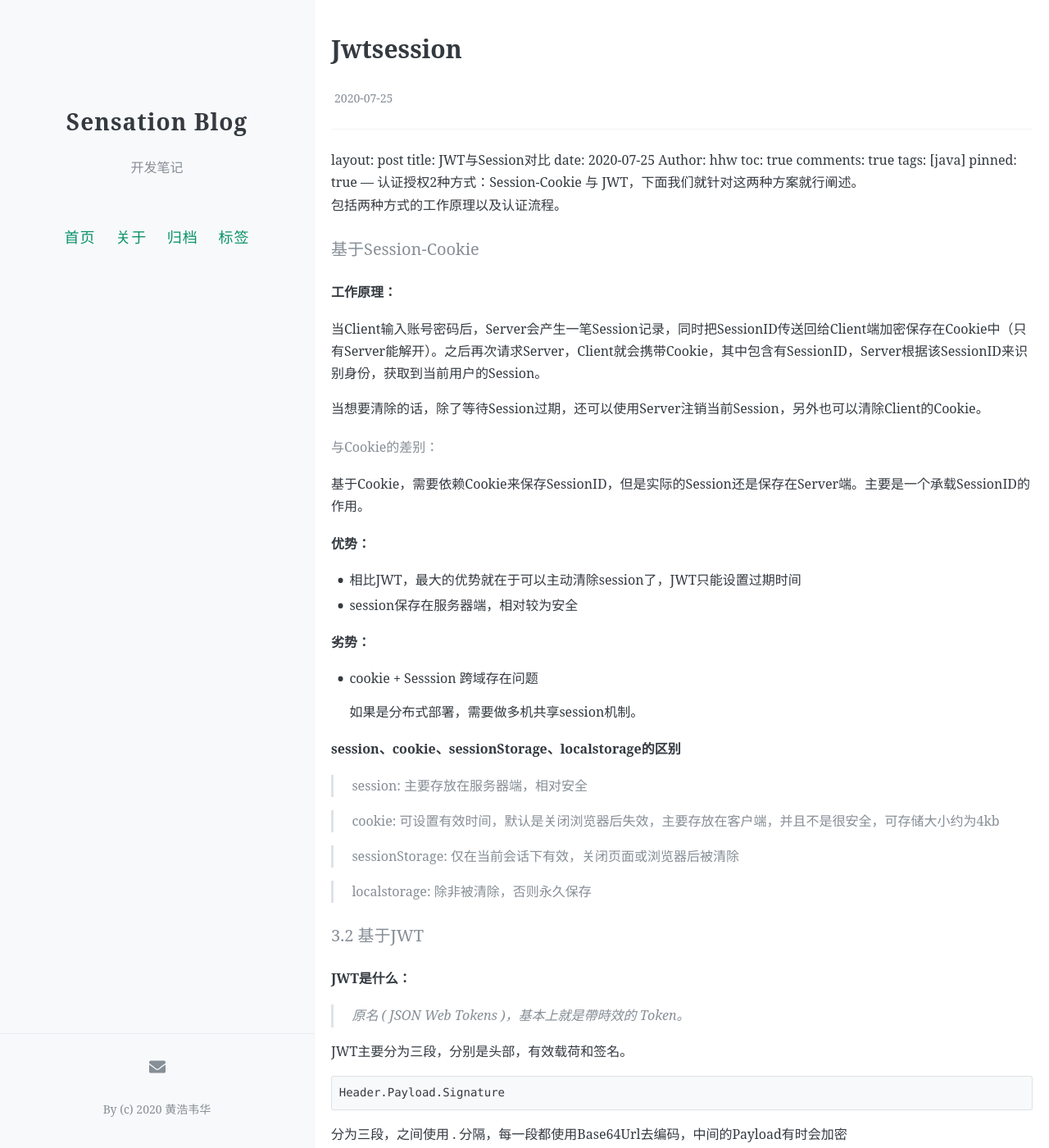
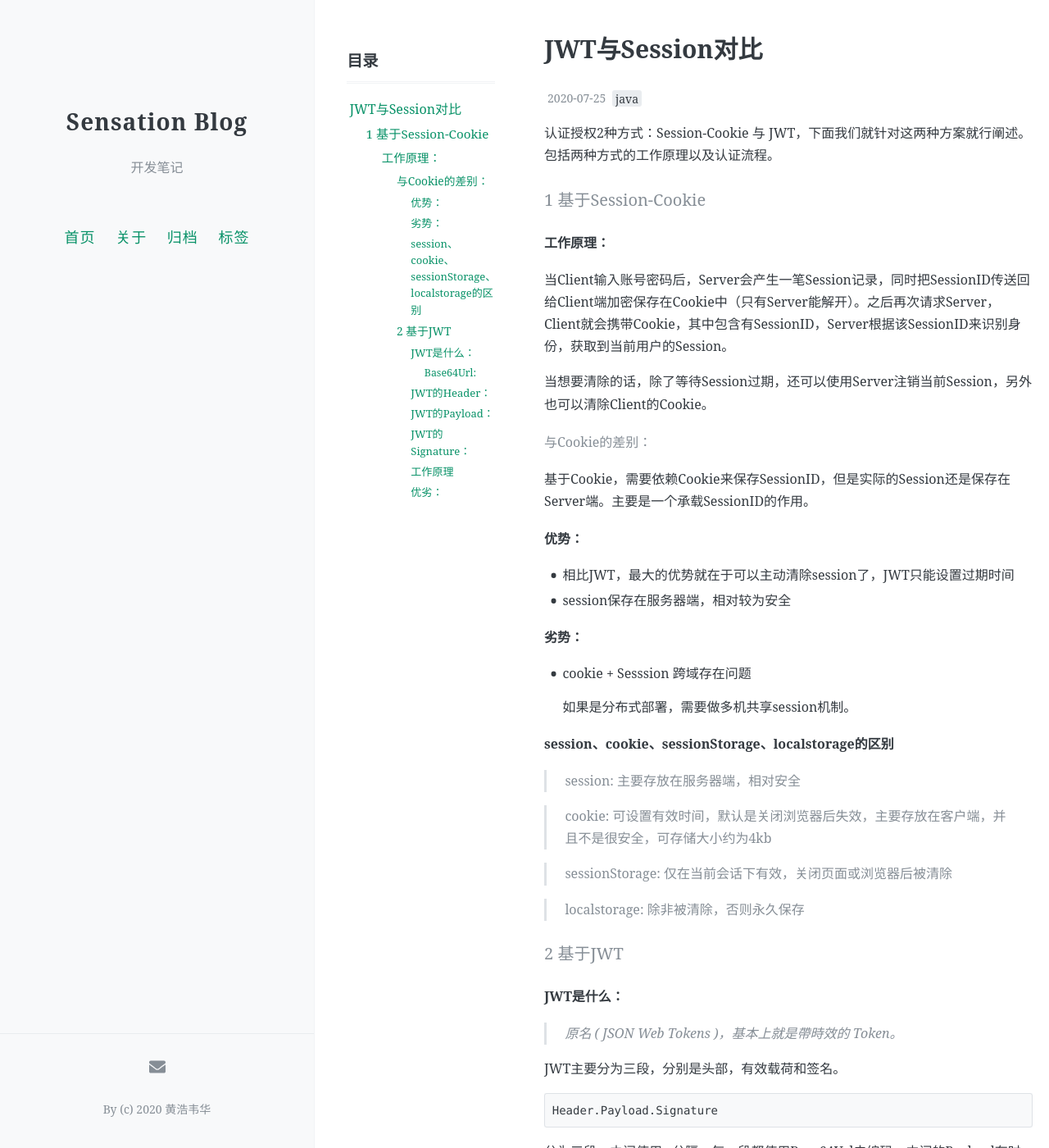
Before and after one commit to SensationG/blog, a Jekyll site: the page built from _posts/2020-07-25-JWTSession.md, in a window 1280 px wide and 1400 px high. Shown: the whole window at 82% size. Built offline with Jekyll 4.4.1, drawn with Linux system fonts in a browser that asks for light colours; our own code applies the rules of GitHub Pages for plain Markdown files; comment, search, counter and statistics services are not loaded.

Commit message:
Update 2020-07-25-JWTSession.md

```diff
--- a/_posts/2020-07-25-JWTSession.md
+++ b/_posts/2020-07-25-JWTSession.md
@@ -1,4 +1,4 @@
- ---
+---
 layout: post
 title: JWT与Session对比
 date: 2020-07-25
@@ -11,7 +11,7 @@ pinned: true
  认证授权2种方式：Session-Cookie 与 JWT，下面我们就针对这两种方案就行阐述。<br>
  包括两种方式的工作原理以及认证流程。
 
-####  基于Session-Cookie
+####  1 基于Session-Cookie
 
 ##### 工作原理：
 
@@ -48,7 +48,7 @@ pinned: true
 
 
 
-#### 3.2 基于JWT
+#### 2 基于JWT
 
 ##### JWT是什么：
 
```
